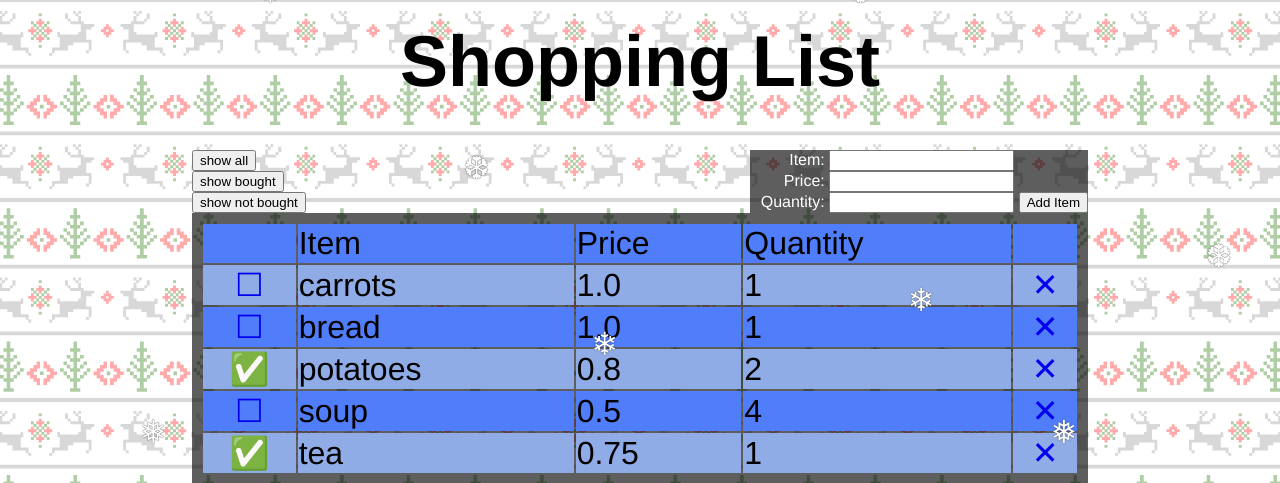
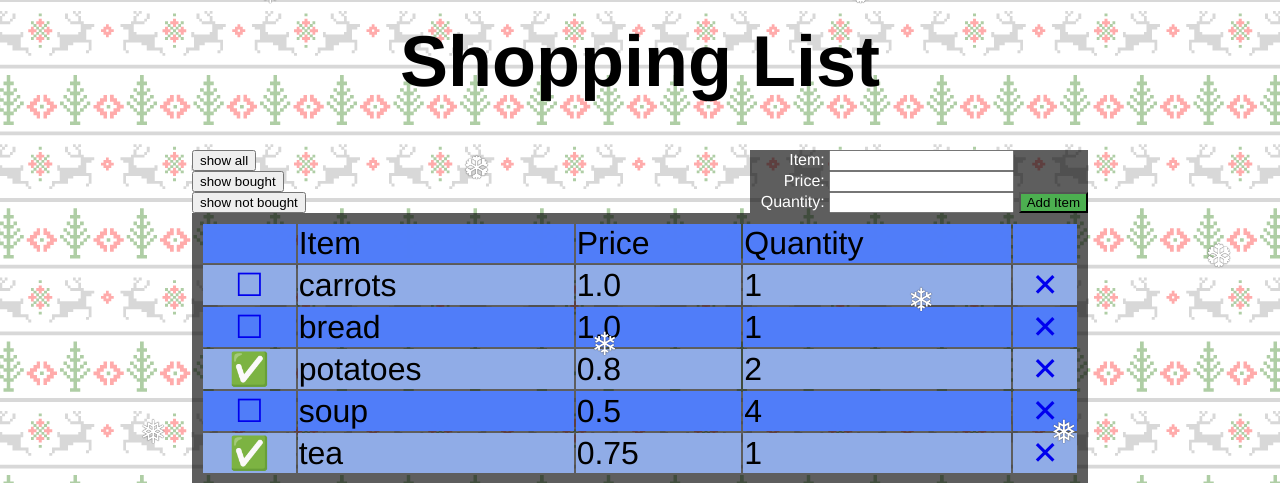
Before and after one commit to Nixon2223/shopping_list, a Flask app: page /shopping_list in a window 1280 px wide. Shown: the top 483 px of the page. Run offline with Flask 2, Linux system fonts and the light colour scheme.

Commit message:
finished

```diff
--- a/static/css/main.css
+++ b/static/css/main.css
@@ -14,6 +14,11 @@ body{
     font-weight: 300;
   }
 
+  .add_item {
+    background-color: #4CAF50;
+    cursor: pointer;
+  }
+
 .form_item{
     font-size: 2vh;
     float: right;
@@ -23,6 +28,7 @@ body{
 .filters {
       float:left;
   }
+.filters > form > input{cursor: pointer;}
 
 label {
     text-align: right;
--- a/templates/index.html
+++ b/templates/index.html
@@ -12,7 +12,7 @@
     <br>
     <label for="quantity">Quantity:</label>
     <input type="number" name="quantity" id="quantity">
-    <input type="submit" value="Add Item">
+    <input class="add_item" type="submit" value="Add Item">
 </form>
 
 <article>
```
